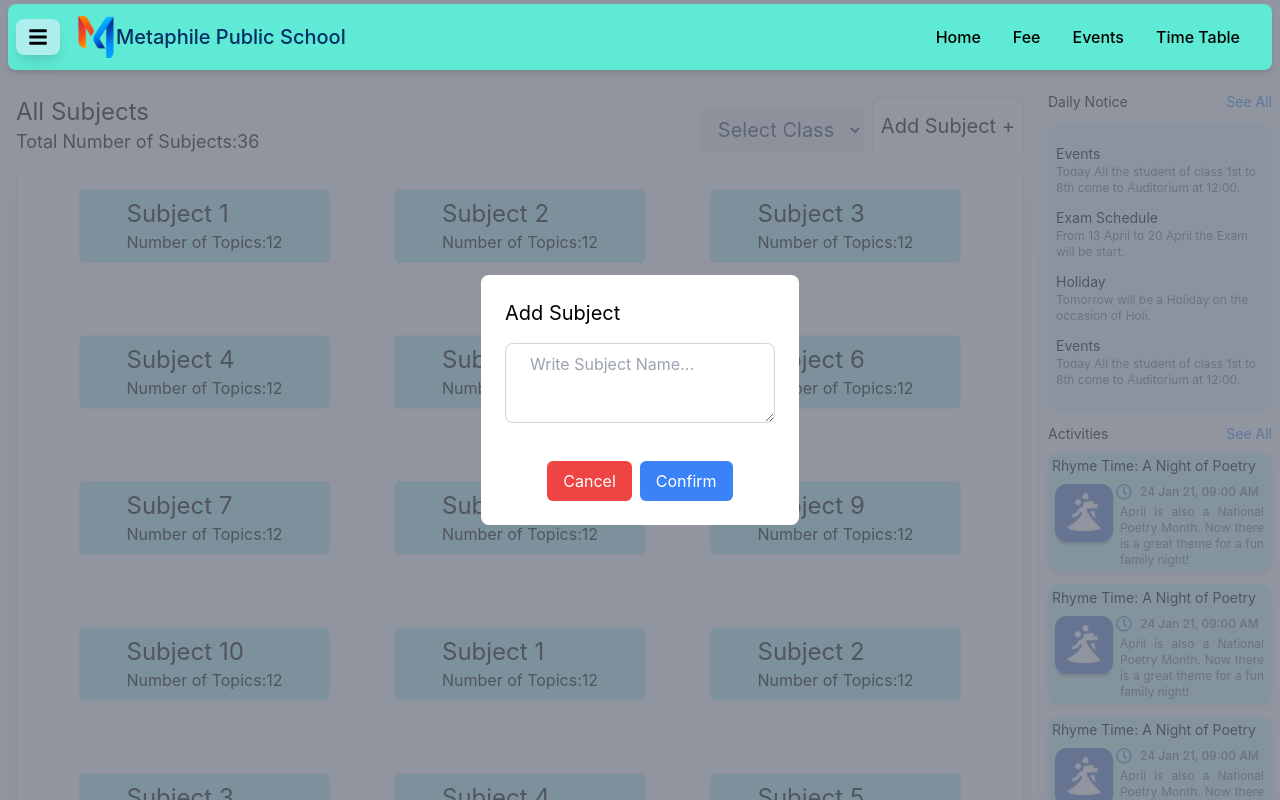
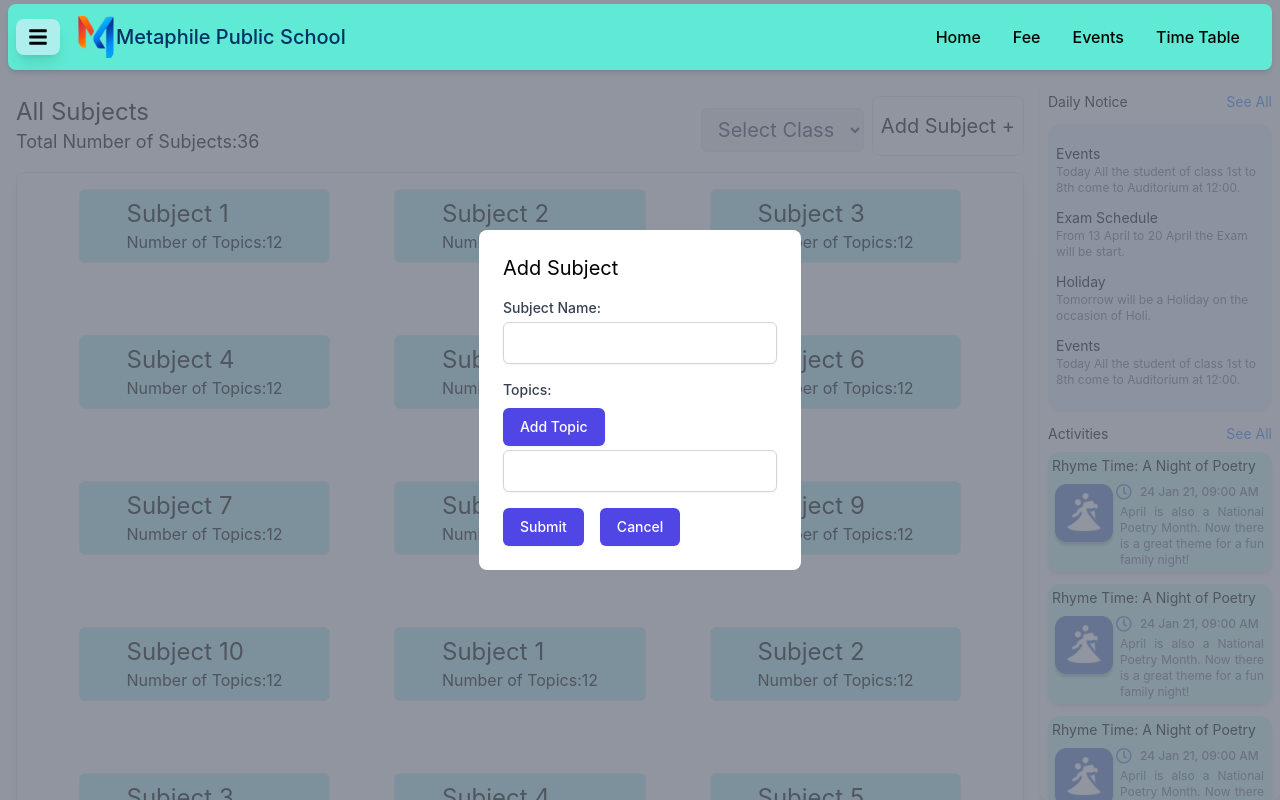
Before and after one commit to TheMetaphile/ERP, a React (Vite) app: page /Admin-Dashboard/Subjects in a window 1280 px wide. Both pictures are taken after a click on the button "Add Subject +". Built offline with nearby package versions, Linux system fonts and the light colour scheme; grey boxes are pictures that could not be loaded.

Commit message:
setting up routes for account section

```diff
--- /dev/null
+++ b/src/AdminComponents/Accounts/Expenses.jsx
@@ -0,0 +1,9 @@
+import React from "react";
+
+export default function Expenses(){
+    return(
+        <div>
+            expenses
+        </div>
+    )
+}
--- a/src/AdminComponents/Exam/Exam.jsx
+++ b/src/AdminComponents/Exam/Exam.jsx
@@ -8,7 +8,7 @@ export default function Exam(){
             <div className="mx-4">
             <NewExam/>
             </div>
-           <div className="mt-8 mx-2 rounded-lg shadow-lg">
+           <div className="mt-8 mx-2">
             <AllExam/>
            </div>
         </div>
--- a/src/AdminComponents/Students/AllStudents/AddmissionForm.jsx
+++ b/src/AdminComponents/Students/AllStudents/AddmissionForm.jsx
@@ -429,12 +429,12 @@ export default function AddmissionForm() {
                     </div>
 
                 </div>
-                <div className="flex gap-4 mobile:max-tablet:flex-col mobile:max-tablet:gap-2 mb-4 -mt-2">
+                <div className="flex gap-4 mobile:max-tablet:flex-col mobile:max-tablet:gap-2 mb-4">
                         <div className="w-1/2 rounded-lg mobile:max-tablet:w-full">
                         <label className="block text-lg mb-2">
                            Add Google Drive Link for Photo
                             <input
-                                className="border rounded-md w-full py-2 px-3 text-gray-700 leading-tight focus:outline-none focus:shadow-outline mt-2"
+                                className="border rounded-md w-full py-2 px-3 text-gray-700 leading-tight focus:outline-none focus:shadow-outline mt-1"
                                 id="photo"
                                 type="text"
                                 name="photo"
@@ -443,8 +443,8 @@ export default function AddmissionForm() {
                             />
                         </label>
                         </div>
-                        <div className="w-1/2 rounded-md mt-8 mobile:max-tablet:w-full">
-                        <div className="flex justify-center tablet:mt-6">
+                        <div className="w-1/2 rounded-md mobile:max-tablet:w-full">
+                        <div className="flex justify-center tablet:mt-6 mt-1">
                             <button
                                 className="bg-blue-500 hover:bg-blue-700 text-white font-bold py-2 px-4 rounded mt-2 mr-2 w-1/4 mobile:max-tablet:w-1/2 tablet:w-1/2"
                                 type="reset"
--- a/src/AdminComponents/Subjects/Subject.jsx
+++ b/src/AdminComponents/Subjects/Subject.jsx
@@ -3,7 +3,7 @@ import SubjectList from "./utils/SubjectList";
 
 
 export default function Subject() {
-    const subjects = [
+    const [subjects,setSubjects] = useState([
         { name: "Subject 1", topics: "12" },
         { name: "Subject 2", topics: "12" },
         { name: "Subject 3", topics: "12" },
@@ -24,7 +24,7 @@ export default function Subject() {
         { name: "Subject 8", topics: "12" },
         { name: "Subject 9", topics: "12" },
         { name: "Subject 10", topics: "12" },
-    ]
+    ]);
     const [popUp, setPopUp] = useState(false);
     const handleClick = () => {
         setPopUp(!popUp);
@@ -32,7 +32,32 @@ export default function Subject() {
     const handleClosePopup = () => {
         setPopUp(false);
     }
-    const [subjectName,setSubjectName]=useState('');
+    const [subjectName, setSubjectName] = useState('');
+    const [topics, setTopics] = useState(['']);
+
+    const handleTopicChange = (index, value) => {
+      const newTopics = [...topics];
+      newTopics[index] = value;
+      setTopics(newTopics);
+    };
+
+    const handleAddTopic = () => {
+      setTopics([...topics, '']);
+    };
+
+
+      // Handle form submission, e.g., send data to backend
+      const handleSubmit = (e) => {
+        e.preventDefault();
+        const newSubject = { name: subjectName, topics: topics.length };
+        const updatedSubjects = [...subjects, newSubject];
+        setSubjects(updatedSubjects);
+        setSubjectName('');
+        setTopics(['']);
+        setPopUp(false);
+    };
+
+
 
     return (
         <div className="flex flex-col mx-2">
@@ -65,29 +90,44 @@ export default function Subject() {
 
             {popUp && (
                 <div className="fixed inset-0 flex items-center justify-center bg-gray-500 bg-opacity-75">
-                    <div className="bg-white rounded-lg p-6">
-                        <h1 className="text-xl">Add Subject</h1>
-                        <textarea
-                            className="w-full mt-4 h-20 mb-4 border border-gray-300 rounded-lg px-6 py-2"
-                            placeholder="Write Subject Name..."
-                            rows={4}
-                            onChange={(e) => setSubjectName(e.target.value)}
+    <div className="bg-white rounded-lg p-6">
+        <h1 className="text-xl mb-4">Add Subject</h1>
+        <form onSubmit={handleSubmit}>
+            <div className="mb-4">
+                <label htmlFor="subjectName" className="block text-sm font-medium text-gray-700">Subject Name:</label>
+                <input
+                    id="subjectName"
+                    name="subjectName"
+                    type="text"
+                    className="mt-1 block w-full px-3 py-2 border border-gray-300 rounded-md shadow-sm focus:outline-none focus:ring-indigo-500 focus:border-indigo-500 sm:text-sm"
+                    value={subjectName}
+                    onChange={(e) => setSubjectName(e.target.value)}
+                />
+            </div>
+            <div className="mb-4">
+                <label htmlFor="topics" className="block text-sm font-medium text-gray-700">Topics:</label>
+                <button type="button" className="mt-2 inline-flex items-center px-4 py-2 border border-transparent rounded-md shadow-sm text-sm font-medium text-white bg-indigo-600 hover:bg-indigo-700 focus:outline-none focus:ring-2 focus:ring-offset-2 focus:ring-indigo-500" onClick={handleAddTopic}>Add Topic</button>
+                {topics.map((topic, index) => (
+                    <div key={index} className="mt-1">
+                        <input
+                            id={`topic-${index}`}
+                            name={`topic-${index}`}
+                            type="text"
+                            className="block w-full px-3 py-2 border border-gray-300 rounded-md shadow-sm focus:outline-none focus:ring-indigo-500 focus:border-indigo-500 sm:text-sm"
+                            value={topic}
+                            onChange={(e) => handleTopicChange(index, e.target.value)}
                         />
-                        <div className="mt-4 flex justify-center">
-                            <button
-                                className="bg-red-500 text-white px-4 py-2 rounded-md mr-2"
-                                onClick={handleClosePopup}
-                            >
-                                Cancel
-                            </button>
-                            <button className="bg-blue-500 text-white px-4 py-2 rounded-md">
-                                Confirm
-                            </button>
-                            {console.log(subjectName)}
-                        </div>
                     </div>
+                ))}
+            </div>
+            <div className="flex gap-4">
+            <button type="submit" className="inline-flex items-center px-4 py-2 border border-transparent rounded-md shadow-sm text-sm font-medium text-white bg-indigo-600 hover:bg-indigo-700 focus:outline-none focus:ring-2 focus:ring-offset-2 focus:ring-indigo-500" onClick={handleSubmit}>Submit</button>
+            <button type="submit" className="inline-flex items-center px-4 py-2 border border-transparent rounded-md shadow-sm text-sm font-medium text-white bg-indigo-600 hover:bg-indigo-700 focus:outline-none focus:ring-2 focus:ring-offset-2 focus:ring-indigo-500" onClick={handleClosePopup}>Cancel</button>
+            </div>
+        </form>
+    </div>
+    </div>
 
-                </div>
 
             )
             }
--- a/src/AdminComponents/Teachers/utils/TeacherForm.jsx
+++ b/src/AdminComponents/Teachers/utils/TeacherForm.jsx
@@ -252,12 +252,12 @@ export default function TeacherForm() {
                                 </label>
                             </div>
                         </div>
-                    <div className="flex gap-12 mobile:max-tablet:flex-col mobile:max-tablet:gap-2">
+                        <div className="flex gap-4 mobile:max-tablet:flex-col mobile:max-tablet:gap-2 mb-4">
                             <div className="w-1/2 rounded-lg mobile:max-tablet:w-full">
                                 <label className="block text-lg mb-2">
                                     Add Google Drive Link for Photo
                                     <input
-                                className="border rounded-md w-full py-2 px-3 text-gray-700 leading-tight focus:outline-none focus:shadow-outline mt-2"
+                                        className="border rounded-md w-full py-2 px-3 text-gray-700 leading-tight focus:outline-none focus:shadow-outline mt-1"
                                         id="photo"
                                         type="text"
                                         name="photo"
@@ -266,17 +266,17 @@ export default function TeacherForm() {
                                     />
                                 </label>
                             </div>
-                        <div className="w-1/2 rounded-md mt-8 mobile:max-tablet:w-full">
-                        <div className="flex justify-end tablet:mt-6">
+                            <div className="w-1/2 rounded-md mobile:max-tablet:w-full">
+                                <div className="flex justify-center tablet:mt-6 mt-1">
                                     <button
-                                className="bg-blue-500 hover:bg-blue-700 text-white font-bold py-2 px-4 rounded mt-2 mr-2 w-1/2"
+                                        className="bg-blue-500 hover:bg-blue-700 text-white font-bold py-2 px-4 rounded mt-2 mr-2 w-1/4 mobile:max-tablet:w-1/2 tablet:w-1/2"
                                         type="reset"
                                         onClick={handleReset}
                                     >
                                         Reset
                                     </button>
                                     <button
-                                className="bg-green-500 hover:bg-green-700 text-white font-bold py-2 px-4 rounded mt-2 w-1/2"
+                                        className="bg-green-500 hover:bg-green-700 text-white font-bold py-2 px-4 rounded mt-2 w-1/4 mobile:max-tablet:w-1/2 tablet:w-1/2"
                                         type="submit"
                                     >
                                         Save
--- a/src/AdminComponents/drawer/helper.js
+++ b/src/AdminComponents/drawer/helper.js
@@ -86,19 +86,15 @@ const menuItems = [
     alt: "img",
     title: "Account",
     children: [{
-      text: 'Fees Coolection',
+      text: 'Fees Collection',
       route: ''
     },
     {
       text: 'Expenses',
-      route: ''
+      route: '/Admin-Dashboard/Account/Expenses'
     },
     {
       text: 'Add Expenses',
-      route: ''
-    },
-    {
-      text: 'Budget',
       route: ''
     },
     ]
--- a/src/routes.jsx
+++ b/src/routes.jsx
@@ -67,6 +67,7 @@ import Class from "./AdminComponents/Classes/Class.jsx";
 import Exam from "./AdminComponents/Exam/Exam.jsx";
 import Message from "./AdminComponents/Message/Message.jsx";
 import Subject from "./AdminComponents/Subjects/Subject.jsx";
+import Expenses from "./AdminComponents/Accounts/Expenses.jsx";
 const router = createBrowserRouter([
   {
     path: "/",
@@ -400,6 +401,11 @@ const router = createBrowserRouter([
         element: <Subject/>,
         children:[]
       },
+      {
+        path: "/Admin-Dashboard/Account/Expenses",
+        element: <Expenses/>,
+        children:[]
+      },
     ]
   }
 
```
Lines whose indentation alone changed are shown as unchanged.
